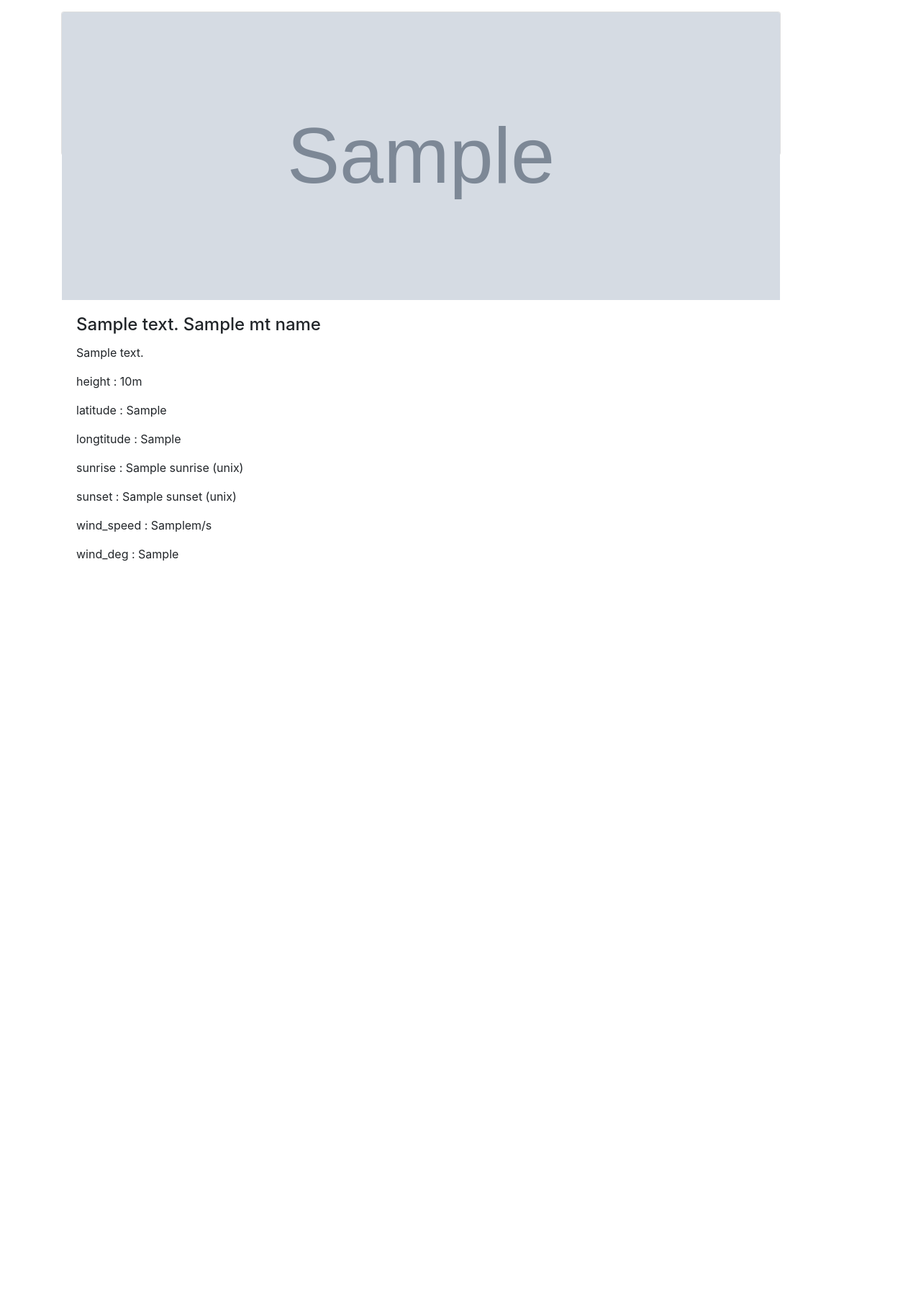
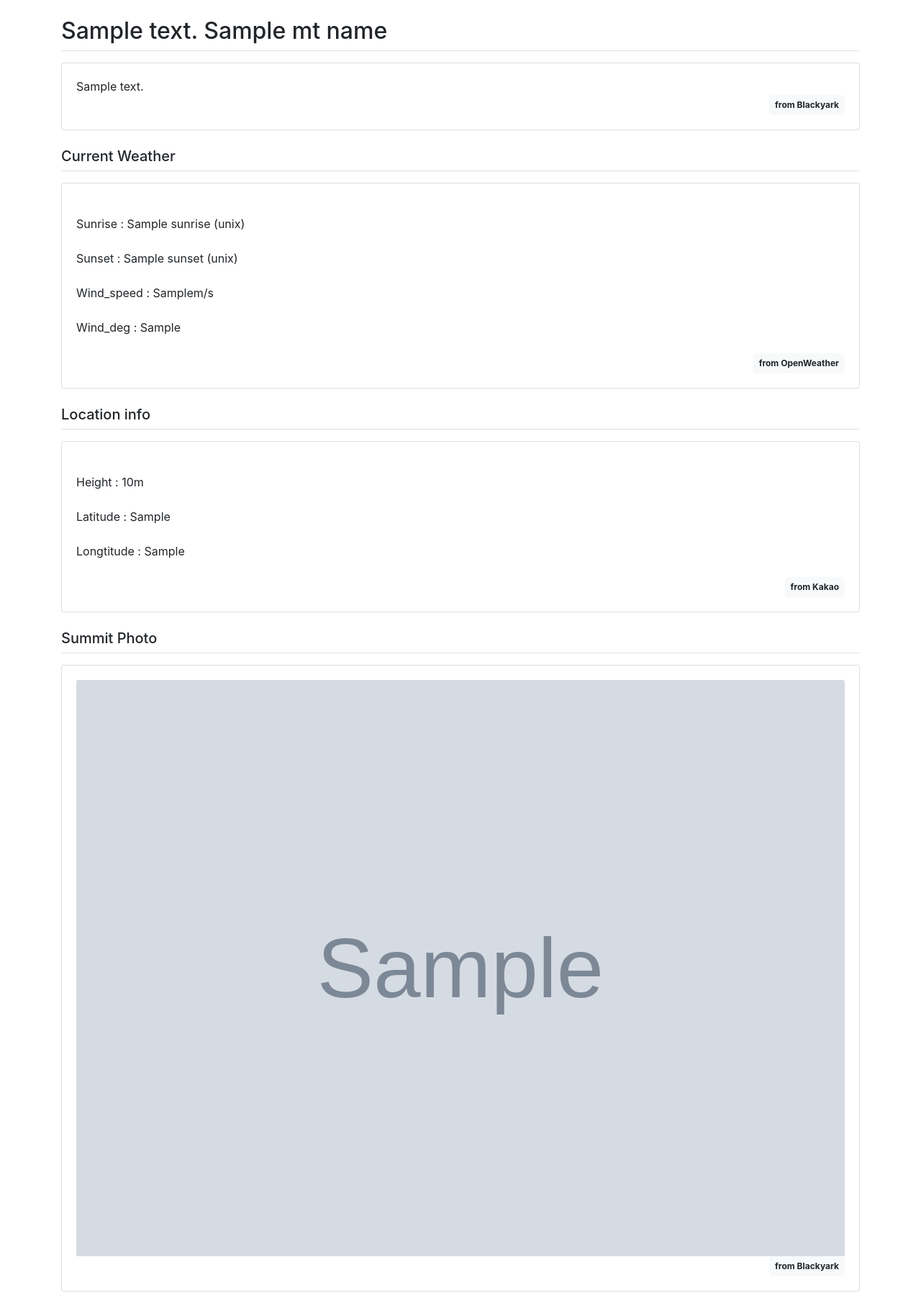
Before and after one commit to JACKEY22/KR_Mountains, a Django app: template templates/mt/krmt_detail_view.html in a window 1280 px wide. Shown: the whole page at 72% size. Before the commit the page ends 780 px from the top, so only its background shows below. Run offline with Django 3.2, Linux system fonts and the light colour scheme; the template is opened without the code that fills it: most values are stand-ins (such as "Sample title", 1, 10 or a date in 2020); grey boxes marked "Sample" are stand-in pictures; some libraries are stand-ins or nearby versions.

Commit message:
navbar ch

```diff
--- a/templates/mt/home.html
+++ b/templates/mt/home.html
@@ -23,7 +23,7 @@
 </head>
 
 
-<nav class="navbar navbar-expand-sm bg-dark navbar-dark">
+<nav class="navbar navbar-expand-sm bg-light navbar-light">
     <!-- Brand -->
     <a class="navbar-brand" href="{% url 'home' %}">Korea Top100 Mountains</a>
 
--- a/templates/mt/krmt.html
+++ b/templates/mt/krmt.html
@@ -8,8 +8,8 @@
             height:100% ;
         }
     </style>
-</head>>
-<nav class="navbar navbar-expand-sm bg-dark navbar-dark">
+</head>
+<nav class="navbar navbar-expand-sm bg-light navbar-light">
     <!-- Brand -->
     <a class="navbar-brand" href="{% url 'home' %}">Korea Top100 Mountains</a>
 
@@ -35,7 +35,7 @@
                 <table class="table">
 
                     <thead>
-                        <tr class="thead-dark">
+                        <tr class="thead-light">
                             <th>Num</th>
                             <th>Name</th>
                             <th>address</th>
--- a/templates/mt/krmt_detail_view.html
+++ b/templates/mt/krmt_detail_view.html
@@ -3,8 +3,8 @@
     <link rel="stylesheet" type="text/css" href="{% static 'bootstrap.min.css' %}">
     <style>
         div.card{
-            width: 1000px;
-            height: 200px;
+            /* width: 1000px;
+            height: 200px; */
         }
         div.container-fluid{
             margin: auto;
@@ -12,10 +12,10 @@
     </style>
 </head>
 
-<div class="container-fluid">
+<!-- <div class="container-fluid">
     <div class="container my-3">
         <div class="card">
-            <img class="card-img-top" src={{mt_img_path}} alt="Card image" width=800px; height=400px;>
+            <img class="card-img-top" src={{mt_img_path}} alt="Card image" >
             <div class="card-body">
               <h4 class="card-title">{{mt_address}} {{mt_name}}</h4>
               <p class="card-text">{{mt_comment}}</p>
@@ -29,4 +29,65 @@
             </div>
           </div>
     </div>
+</div> -->
+<div class="container my-3">
+    <h2 class="border-bottom py-2">{{mt_address}} {{mt_name}}</h2>
+    <div class="card my-3">
+        <div class="card-body">
+            <div class="card-text" style="white-space: pre-line;">{{mt_comment}}</div>
+            <div class="d-flex justify-content-end">
+                <div class="badge badge-light p-2">
+                    from Blackyark
+                </div>
+            </div>
+        </div>
+    </div>
+    <h5 class="border-bottom my-3 py-2">Current Weather</h5>
+
+    <div class="card my-3">
+        <div class="card-body">
+            <div class="card-text" style="white-space: pre-line;">
+                Sunrise : {{sunrise}} (unix)<br>
+                Sunset : {{sunset}} (unix)<br>
+                Wind_speed : {{wind_speed}}m/s<br>
+                Wind_deg : {{wind_deg}}<br>
+            </div>
+            <div class="d-flex justify-content-end">
+                <div class="badge badge-light p-2">
+                    from OpenWeather
+                </div>
+            </div>
+        </div>
+    </div>
+
+    <h5 class="border-bottom my-3 py-2">Location info</h5>
+
+    <div class="card my-3">
+        <div class="card-body">
+            <div class="card-text" style="white-space: pre-line;">
+                Height : {{mt_height}}m<br>
+                Latitude : {{mt_lat}}<br>
+                Longtitude : {{mt_lon}}<br>
+            </div>
+            <div class="d-flex justify-content-end">
+                <div class="badge badge-light p-2">
+                    from Kakao
+                </div>
+            </div>
+        </div>
+    </div>
+
+    <h5 class="border-bottom my-3 py-2">Summit Photo</h5>
+
+    <div class="card my-3">
+        <div class="card-body">
+            <img class="card-img-top" src={{mt_img_path}} alt="Card image" height=auto;>
+            <div class="card-text" style="white-space: pre-line;"> </div>
+            <div class="d-flex justify-content-end">
+                <div class="badge badge-light p-2">
+                    from Blackyark
+                </div>
+            </div>
+        </div>
+    </div>
 </div>
```
